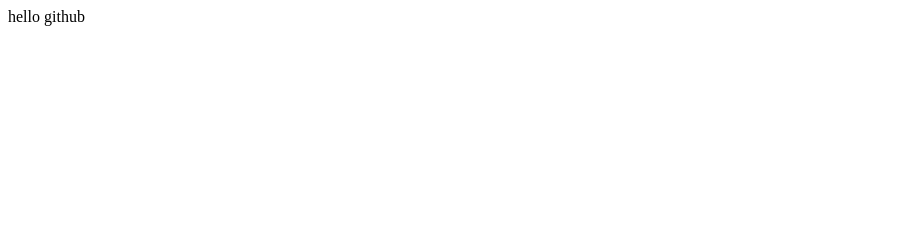
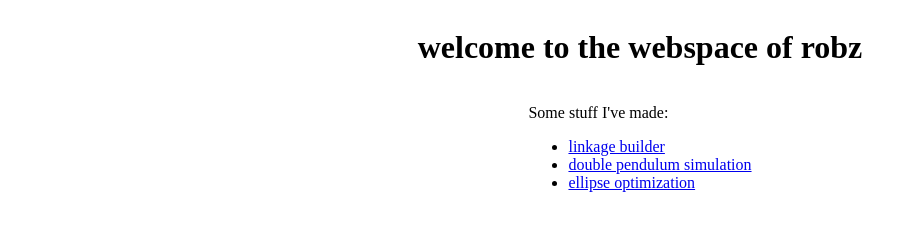
Before and after one commit to robz/robz.github.io, a plain HTML site: page index.html in a window 1280 px wide. Shown: the whole page, without its empty margins (0-917 px from the left). Drawn offline with Linux system fonts and the light colour scheme.

Commit message:
make a list of stuff

```diff
--- a/index.html
+++ b/index.html
@@ -1 +1,13 @@
-hello github
+<html>
+<body style="display: flex; flex-direction: column; align-items: center">
+<h1>welcome to the webspace of robz</h1>
+<div>
+<p>Some stuff I've made:</p>
+<ul>
+  <li><a href="/linkage">linkage builder</a></li>
+  <li><a href="/pendulum-math">double pendulum simulation</a></li>
+  <li><a href="/ellipse-gradient-descent">ellipse optimization</a></li>
+</ul>
+</div>
+</body>
+</html>
```
